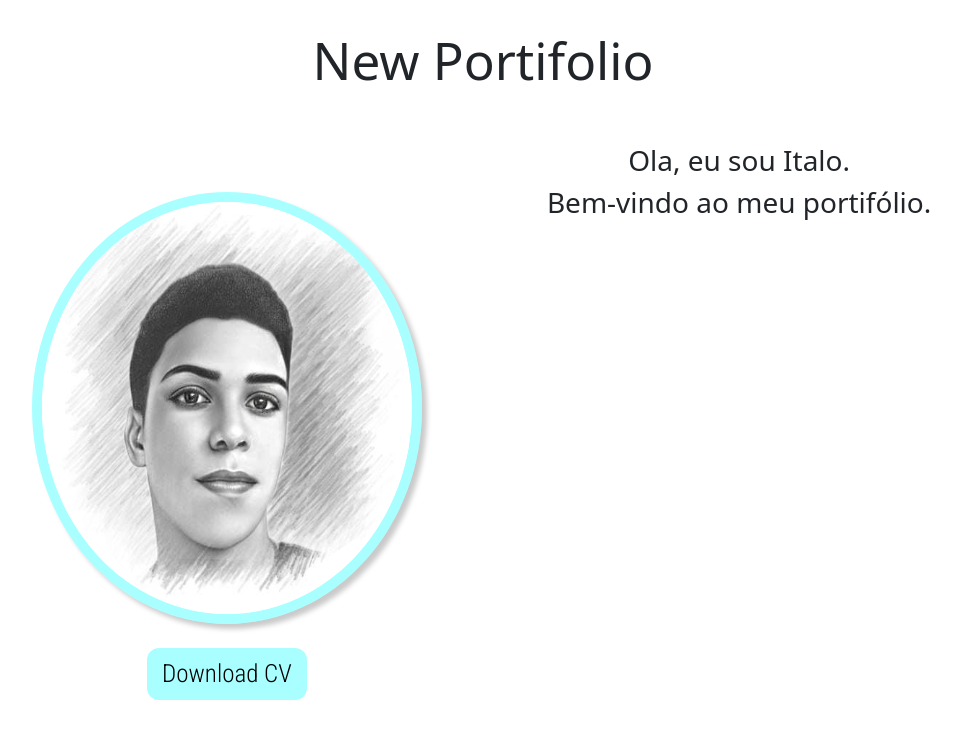
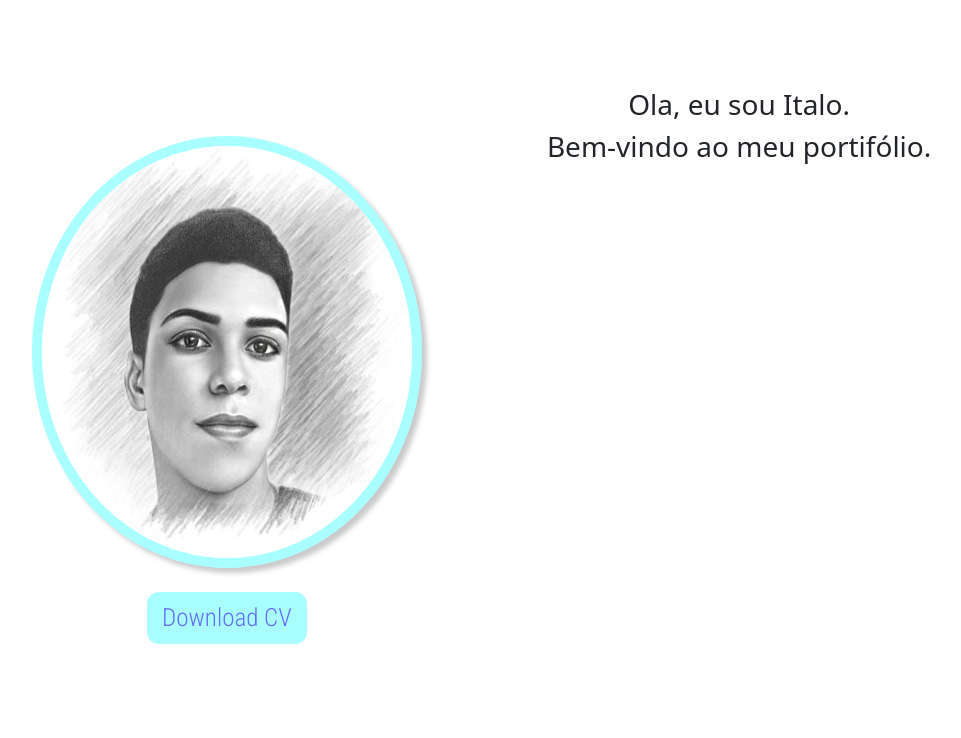
Before and after one commit to italoferreira0/new-portifolio, a React (Vite) app: page / in a window 1280 px wide. Shown: the top 738 px of the page, without its empty margins (157-1118 px from the left). Built offline with nearby package versions, Linux system fonts and the light colour scheme.

Commit message:
atualização na Apresentação

```diff
--- a/src/App.jsx
+++ b/src/App.jsx
@@ -11,7 +11,6 @@
   return (
     <>
       <div>
-        <h1>New Portifolio</h1>
         <Apresentacao/>
       </div>
 
--- a/src/componentes/Apresentacao/Apresentacao.jsx
+++ b/src/componentes/Apresentacao/Apresentacao.jsx
@@ -1,7 +1,8 @@
 import React,{useState} from 'react';
 import './Apresentacao.css';
 import minhaFoto from './img/eu.jpeg'
-// import curriculo from './curriculo.pdf'
+import curriculo from './curriculo.pdf'
+
 
 export default function Apresentacao(props) {
 
@@ -11,7 +12,7 @@
                 <div className="col-sm DivFoto">
                     <img src={minhaFoto} alt="Minha Foto" title='Italo Ferreira' className='minhaFt img-fluid'/>
 
-                    <button className='btn Downlaod mt-4'><a download>Download CV</a></button>
+                    <button className='btn Downlaod mt-4'><a href={curriculo} download>Download CV</a></button>
 
                 </div>
 
```
Also changed, not shown: 1 other file (tests, documents, lock files or other folders).
